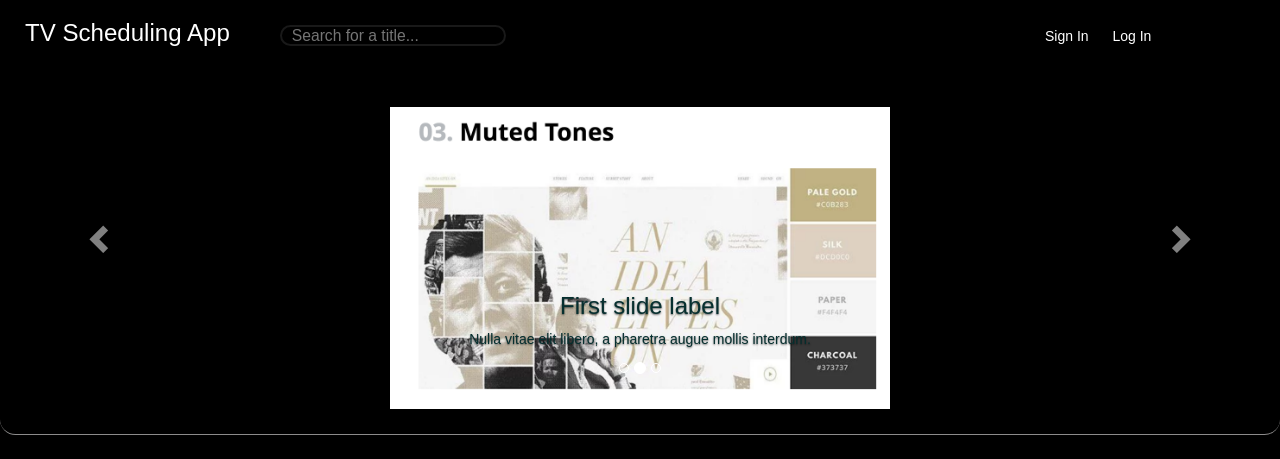
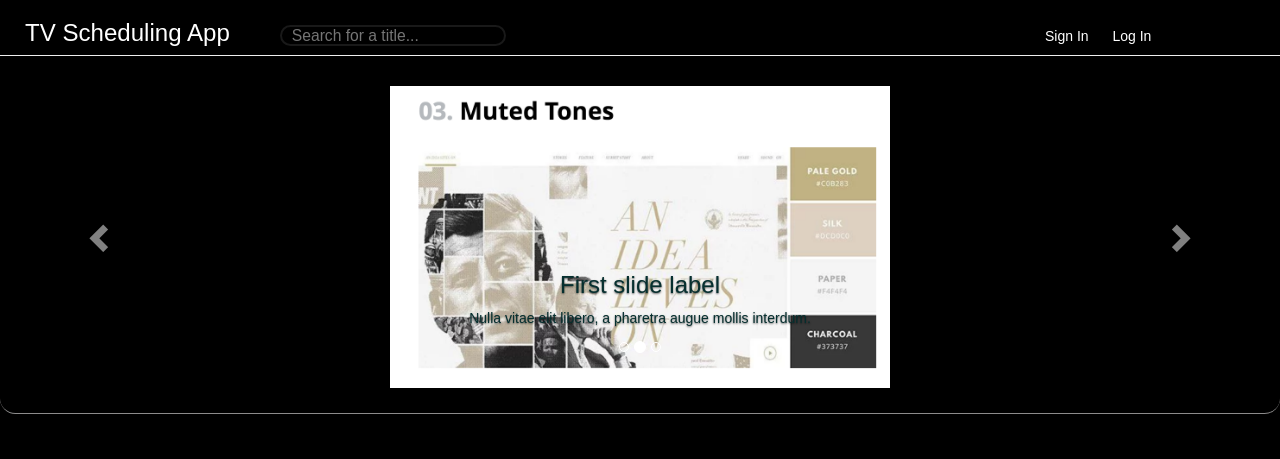
Before and after one commit to lucketta/tv_scheduling_app, a React (Create React App) app in the folder client/: page / in a window 1280 px wide. Shown: the top 459 px of the page. Built offline with nearby package versions, Linux system fonts and the light colour scheme; no server answers.

Commit message:
added line under title/search/profile/signin, moved carousel up a little

```diff
--- a/client/src/App.css
+++ b/client/src/App.css
@@ -39,7 +39,7 @@ time, mark, audio, video {
 }
 
 .App-header {
-  height: 37px;
+  height: 15px;
   padding: 0 5px 10px 25px;
 }
 
@@ -79,10 +79,11 @@ time, mark, audio, video {
   float:right;
   width: 20%;
 }
+
 .Profile ul {
   display: inline;
   list-style: none;
-  height: 37px;
+  height: 3px;
   padding: 0 10px;
 }
 .Profile ul li {
@@ -98,7 +99,7 @@ time, mark, audio, video {
 }
 
 .Carousel {
-  padding-top: 50px;
+  padding-top: 10px;
 }
 
 .Carousel img{
--- a/client/src/App.js
+++ b/client/src/App.js
@@ -28,6 +28,8 @@ class App extends Component {
             </div>
           </h1>
         </header>
+        <hr/>
+
         <PopularShowCarousel />
         <hr className="Hr"/>
 
```
